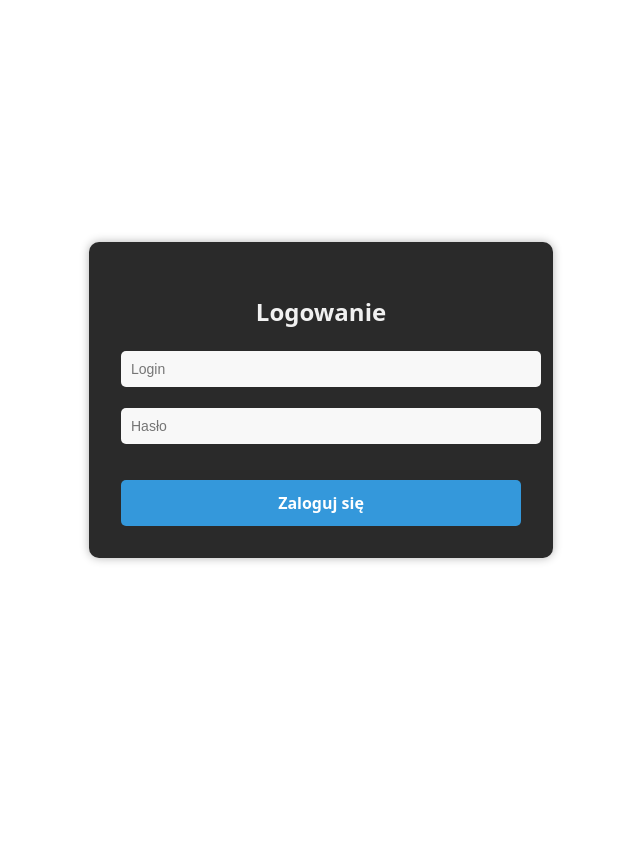
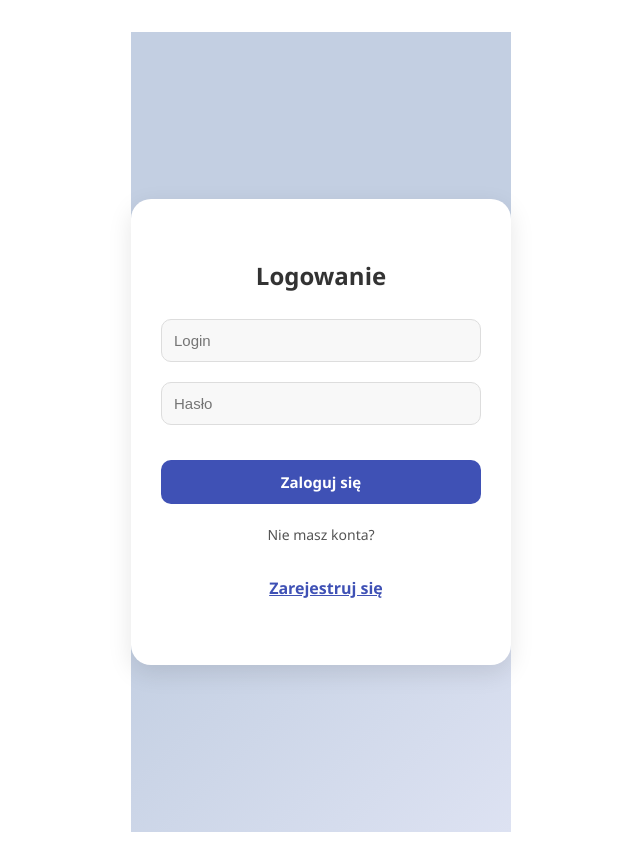
Before and after one commit to jmorawiecpwr/korkicms_frontend, a React (Vite) app: page / in a window 1280 px wide. Shown: the whole page, without its empty margins (319-959 px from the left). Before the commit the page ends 800 px from the top, so only its background shows below. Built offline with nearby package versions, Linux system fonts and the light colour scheme.

Commit message:
registration allowed

```diff
--- a/src/App.css
+++ b/src/App.css
@@ -142,24 +142,103 @@
   background: darkred;
 }
 
+.auth-container {
+  height: 100vh;
+  display: flex;
+  justify-content: center;
+  align-items: center;
+  background: linear-gradient(135deg, #c3cfe2 0%, #c3cfe2 50%, #dde2f2 100%);
+  font-family: 'Segoe UI', sans-serif;
+}
+
+.auth-card {
+  background: #ffffff;
+  padding: 40px 30px;
+  border-radius: 20px;
+  box-shadow: 0 8px 25px rgba(0, 0, 0, 0.1);
+  text-align: center;
+  width: 320px;
+  transition: 0.3s ease-in-out;
+}
+
+.auth-card h2 {
+  margin-bottom: 20px;
+  font-size: 24px;
+  color: #333;
+}
+
+.auth-card form {
+  display: flex;
+  flex-direction: column;
+  gap: 15px;
+}
+
+.auth-card input {
+  padding: 12px;
+  border: 1px solid #ddd;
+  border-radius: 10px;
+  font-size: 15px;
+  transition: border 0.2s ease;
+}
+
+.auth-card input:focus {
+  border-color: #3f51b5;
+  outline: none;
+}
+
+.auth-card button[type="submit"] {
+  background: #3f51b5;
+  color: white;
+  padding: 12px;
+  border: none;
+  border-radius: 10px;
+  font-size: 15px;
+  font-weight: bold;
+  cursor: pointer;
+  transition: background 0.3s ease;
+}
+
+.auth-card button[type="submit"]:hover {
+  background: #303f9f;
+}
+
+.auth-card p {
+  margin-top: 20px;
+  font-size: 14px;
+  color: #555;
+}
+
+.auth-card .switch-auth {
+  background: none;
+  border: none;
+  color: #3f51b5;
+  font-weight: bold;
+  cursor: pointer;
+  text-decoration: underline;
+  margin-left: 5px;
+}
+
+.auth-card .switch-auth:hover {
+  color: #1a237e;
+}
+
 .app-footer {
   text-align: center;
-  margin-top: 3rem;
-  padding: 2rem;
-  color: var(--text-light);
+  margin-top: 40px;
 }
 
 .logout-footer-btn {
-  background: crimson;
+  background: #f44336;
   color: white;
+  padding: 10px 20px;
+  font-size: 14px;
   border: none;
-  padding: 10px 16px;
-  border-radius: 6px;
-  font-weight: bold;
+  border-radius: 8px;
   cursor: pointer;
-  transition: background 0.3s;
+  margin-bottom: 20px;
+  transition: background 0.3s ease;
 }
 
 .logout-footer-btn:hover {
-  background: darkred;
+  background: #d32f2f;
 }
--- a/src/App.jsx
+++ b/src/App.jsx
@@ -14,6 +14,7 @@ function App() {
     const API_URL = `${API_BASE}/api/students/`;
     const LESSONS_API = `${API_BASE}/api/lessons/`;
     const TOKEN_URL = `${API_BASE}/api/token/`;
+    const REGISTER_URL = `${API_BASE}/api/register/`;
 
     const [lessons, setLessons] = useState([]);
     const [students, setStudents] = useState([]);
@@ -32,7 +33,8 @@ function App() {
     const [selectedStudentID, setSelectedStudentID] = useState(null);
 
     const [token, setToken] = useState(localStorage.getItem("access_token") || null);
-    const [loginData, setLoginData] = useState({ username: "", password: "" });
+    const [authMode, setAuthMode] = useState("login");
+    const [authData, setAuthData] = useState({ username: "", password: "" });
 
     const authHeaders = token
         ? { "Content-Type": "application/json", Authorization: `Bearer ${token}` }
@@ -45,24 +47,29 @@ function App() {
         }
     }, [token]);
 
-    const handleLoginChange = (e) => {
-        setLoginData({ ...loginData, [e.target.name]: e.target.value });
+    const handleAuthChange = (e) => {
+        setAuthData({ ...authData, [e.target.name]: e.target.value });
     };
 
-    const handleLogin = async (e) => {
+    const handleAuth = async (e) => {
         e.preventDefault();
+        const url = authMode === "register" ? REGISTER_URL : TOKEN_URL;
         try {
-            const res = await fetch(TOKEN_URL, {
+            const res = await fetch(url, {
                 method: "POST",
                 headers: { "Content-Type": "application/json" },
-                body: JSON.stringify(loginData),
+                body: JSON.stringify(authData),
             });
-            if (!res.ok) throw new Error("Błąd logowania");
+            if (!res.ok) throw new Error("Błąd autoryzacji");
             const data = await res.json();
-            localStorage.setItem("access_token", data.access);
-            setToken(data.access);
+            if (data.access) {
+                localStorage.setItem("access_token", data.access);
+                setToken(data.access);
+            } else {
+                setAuthMode("login");
+            }
         } catch (err) {
-            console.error("Login error:", err.message);
+            console.error("Auth error:", err.message);
         }
     };
 
@@ -198,13 +205,21 @@ function App() {
 
     if (!token) {
         return (
-            <div className="login-form">
-                <h2>Logowanie</h2>
-                <form onSubmit={handleLogin}>
-                    <input type="text" name="username" placeholder="Login" value={loginData.username} onChange={handleLoginChange} required />
-                    <input type="password" name="password" placeholder="Hasło" value={loginData.password} onChange={handleLoginChange} required />
-                    <button type="submit">Zaloguj się</button>
-                </form>
+            <div className="auth-container">
+                <div className="auth-card">
+                    <h2>{authMode === "login" ? "Logowanie" : "Rejestracja"}</h2>
+                    <form onSubmit={handleAuth}>
+                        <input type="text" name="username" placeholder="Login" value={authData.username} onChange={handleAuthChange} required />
+                        <input type="password" name="password" placeholder="Hasło" value={authData.password} onChange={handleAuthChange} required />
+                        <button type="submit">{authMode === "login" ? "Zaloguj się" : "Zarejestruj się"}</button>
+                    </form>
+                    <p>
+                        {authMode === "login" ? "Nie masz konta?" : "Masz już konto?"} {" "}
+                        <button className="switch-auth" onClick={() => setAuthMode(authMode === "login" ? "register" : "login")}>
+                            {authMode === "login" ? "Zarejestruj się" : "Zaloguj się"}
+                        </button>
+                    </p>
+                </div>
             </div>
         );
     }
```
